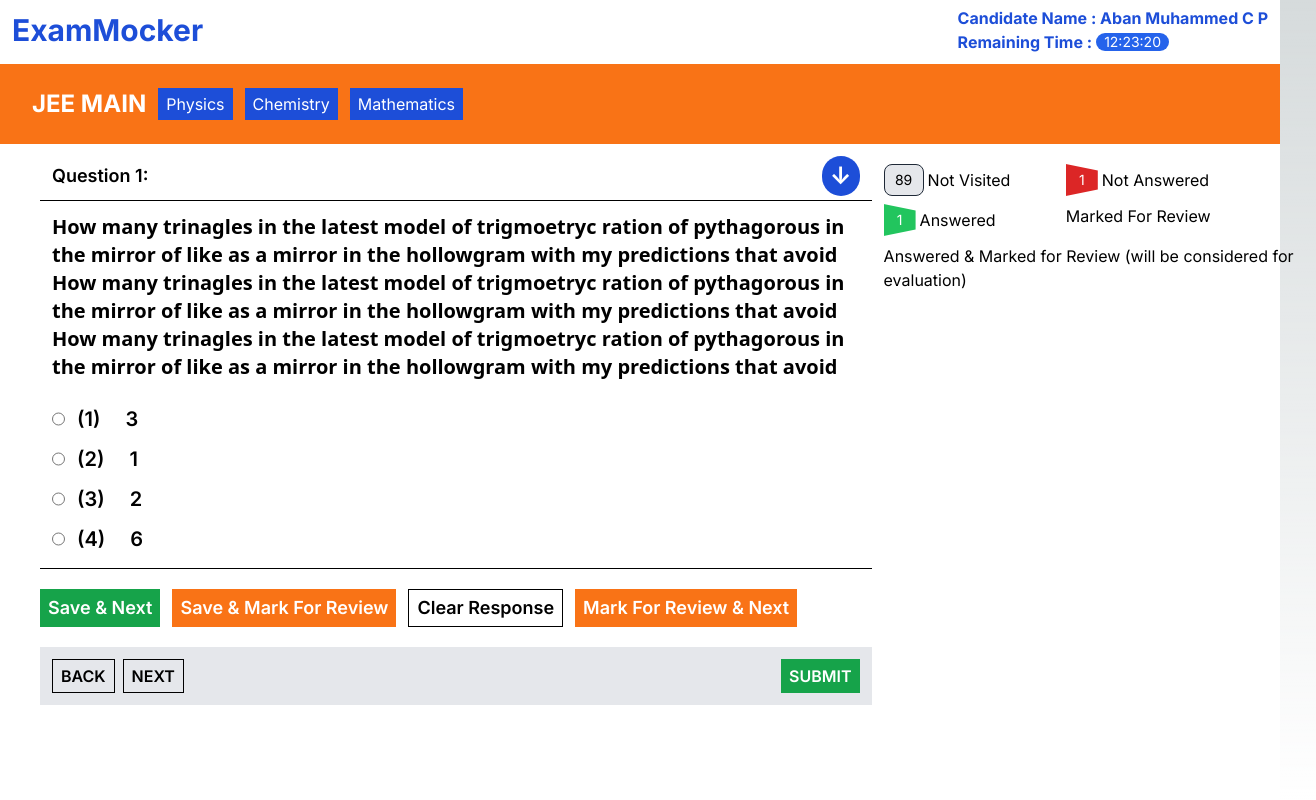
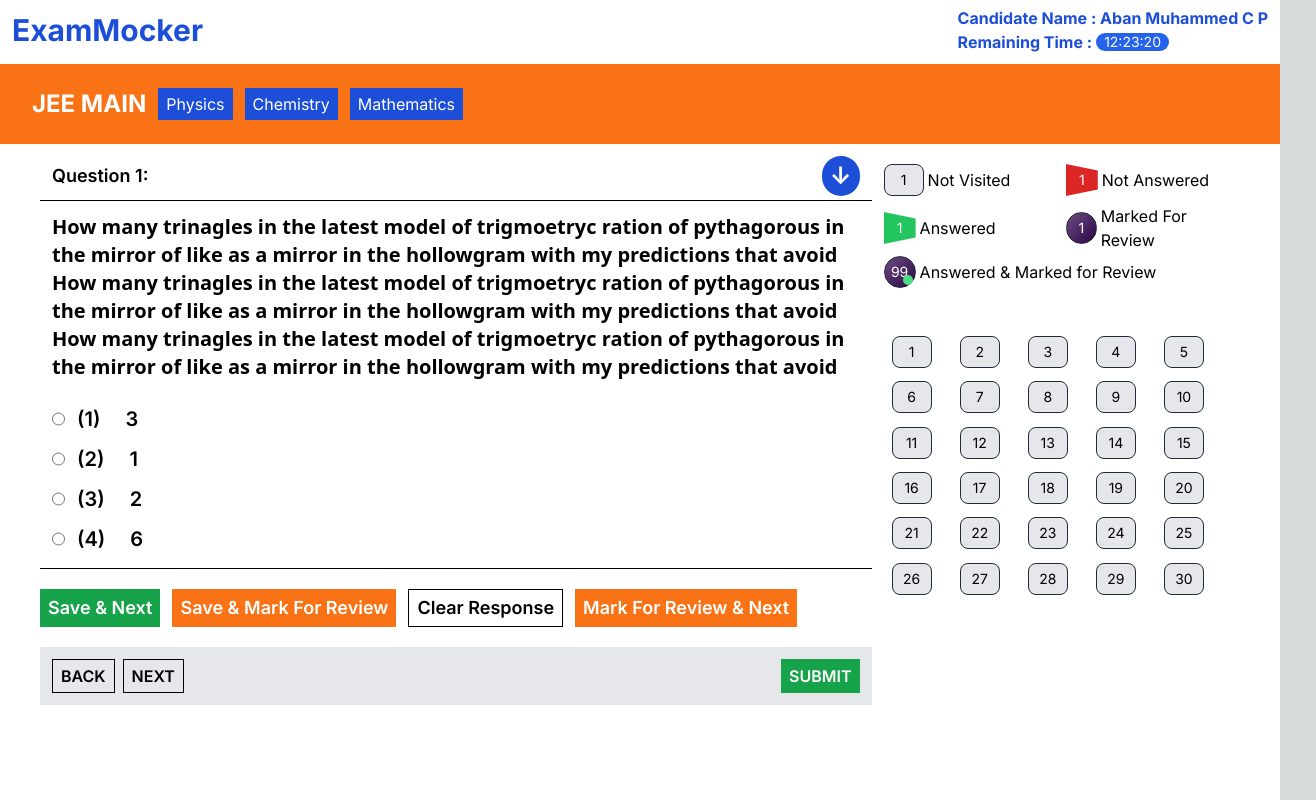
Before and after one commit to abancp/ExamMocker, a Next.js app in the folder client/: page /JEE/exam in a window 1280 px wide. Shown: the whole page, 1316 px wide, since content can reach past the window. Built offline with nearby package versions, Linux system fonts and the light colour scheme.

Commit message:
exam ui completed

```diff
--- a/client/app/JEE/exam/page.jsx
+++ b/client/app/JEE/exam/page.jsx
@@ -1,11 +1,13 @@
-import NotAnswered from '../../../components/Jee/NotAnswered'
-import NotVisited from '../../../components/Jee/NotVisited'
-import Answered from '../../../components/Jee/Answered'
+import QuestionIcon from "../../../components/Jee/QuestionIcon"
 
 const JeeExam = () => {
-
+  const questions = [
+    1, 1, 1, 1, 1, 1, 1, 1, 1, 1,
+    1, 1, 1, 1, 1, 1, 1, 1, 1, 1,
+    1, 1, 1, 1, 1, 1, 1, 1, 1, 1
+  ];
   return (
-    <div className='h-screen  w-full bg-white text-black'>
+    <div className='max-h-max min-h-screen w-full bg-white text-black'>
       <div className=" text-blue-700 font-bold justify-between px-3 pb-1 items-center flex  h-16">
         <h1 className="text-3xl">ExamMocker</h1>
         <div>
@@ -30,10 +32,10 @@ const JeeExam = () => {
           <div className="h-[23rem] border-b border-black overflow-y-scroll">
             <h1 className="p-3 text-xl font-sans font-semibold">How many trinagles in the latest model of trigmoetryc ration of pythagorous in the mirror of like as a mirror in the hollowgram with my predictions that avoid How many trinagles in the latest model of trigmoetryc ration of pythagorous in the mirror of like as a mirror in the hollowgram with my predictions that avoid How many trinagles in the latest model of trigmoetryc ration of pythagorous in the mirror of like as a mirror in the hollowgram with my predictions that avoid </h1>
             <div className="flex flex-col gap-3 p-3 ">
-              <label htmlFor="mcq_option_1" className="flex gap-3"><input className="cursor-pointer" type="radio" name="mcq_option" id="mcq_option_1" /><h1 className="text-xl font-semibold"> (1) <span className="ml-5">3</span></h1></label>
-              <label htmlFor="mcq_option_2" className="flex gap-3"><input className="cursor-pointer" type="radio" name="mcq_option" id="mcq_option_2" /><h1 className="text-xl font-semibold"> (2) <span className="ml-5">1</span></h1></label>
-              <label htmlFor="mcq_option_3" className="flex gap-3"><input className="cursor-pointer" type="radio" name="mcq_option" id="mcq_option_3" /><h1 className="text-xl font-semibold"> (3) <span className="ml-5">2</span></h1></label>
-              <label htmlFor="mcq_option_4" className="flex gap-3"><input className="cursor-pointer" type="radio" name="mcq_option" id="mcq_option_4" /><h1 className="text-xl font-semibold"> (4) <span className="ml-5">6</span></h1></label>
+              <label htmlFor="mcq_option_1" className="w-fit cursor-pointer flex gap-3"><input className="cursor-pointer" type="radio" name="mcq_option" id="mcq_option_1" /><h1 className="text-xl font-semibold"> (1) <span className="ml-5">3</span></h1></label>
+              <label htmlFor="mcq_option_2" className="w-fit cursor-pointer flex gap-3"><input className="cursor-pointer" type="radio" name="mcq_option" id="mcq_option_2" /><h1 className="text-xl font-semibold"> (2) <span className="ml-5">1</span></h1></label>
+              <label htmlFor="mcq_option_3" className="w-fit cursor-pointer flex gap-3"><input className="cursor-pointer" type="radio" name="mcq_option" id="mcq_option_3" /><h1 className="text-xl font-semibold"> (3) <span className="ml-5">2</span></h1></label>
+              <label htmlFor="mcq_option_4" className="w-fit cursor-pointer flex gap-3"><input className="cursor-pointer" type="radio" name="mcq_option" id="mcq_option_4" /><h1 className="text-xl font-semibold"> (4) <span className="ml-5">6</span></h1></label>
             </div>
           </div>
 
@@ -51,12 +53,17 @@ const JeeExam = () => {
             <button className="px-2 py-1 bg-green-600 text-white font-semibold">SUBMIT</button>
           </div>
         </div>
-        <div className='w-[30%] h-[8rem] pt-5 grid gap-2 grid-cols-2'>
-          <div className='flex gap-1  items-center'> <NotVisited/> Not Visited</div>
-          <div className='flex gap-1  items-center'> <NotAnswered/> Not Answered</div>
-          <div className='flex gap-1  items-center'> <Answered/> Answered</div>
-          <div>  Marked For Review</div>
-          <div className='w-[27rem]' >Answered & Marked for Review (will be considered for evaluation)</div>
+        <div className='w-[30%] h-[8rem] pt-5 '>
+          <div className='grid gap-2 grid-cols-2 w-'>
+            <div className='flex gap-1  items-center'> <QuestionIcon type={1} number={1} /> Not Visited</div>
+            <div className='flex gap-1  items-center'> <QuestionIcon type={2} number={1} /> Not Answered</div>
+            <div className='flex gap-1  items-center'> <QuestionIcon type={3} number={1} /> Answered</div>
+            <div className='flex gap-1  items-center'> <QuestionIcon type={4} number={1} />  Marked For Review</div>
+          </div>
+            <div className='flex gap-1 mt-1 items-center'> <QuestionIcon type={5} number={99} /> Answered &  Marked for Review </div>
+          <div className='overflow-y-scroll h-72 mt-10 p-2  w-full grid grid-cols-5'>
+            {questions.map((type, i) => (<QuestionIcon type={type} number={i + 1} />))}
+          </div>
         </div>
       </div>
     </div>
--- /dev/null
+++ b/client/components/Jee/AnsweredAndMarkedForReview.jsx
@@ -0,0 +1,12 @@
+import React from 'react'
+
+function AnsweredAndMarkedForReview() {
+  return (
+    <div className='border pl-1 text-white border-gray-800 rounded-full w-8 h-8 text-sm flex justify-center items-center bg-gradient-to-tl from-[#2b0549] to-[#6e4d7f]'>
+        10
+      <div className='relative rounded-full bg-green-500 w-3 h-3 top-2 right-1'></div>
+    </div>
+  )
+}
+
+export default AnsweredAndMarkedForReview
--- /dev/null
+++ b/client/components/Jee/MarkedForReview.jsx
@@ -0,0 +1,11 @@
+import React from 'react'
+
+function MarkedForReview() {
+  return (
+    <div className='border text-white border-gray-800 rounded-full w-8 h-8 text-sm flex justify-center items-center bg-gradient-to-tl from-[#2b0549] to-[#6e4d7f]'>
+      0
+    </div>
+  )
+}
+
+export default MarkedForReview
--- /dev/null
+++ b/client/components/Jee/QuestionIcon.jsx
@@ -0,0 +1,56 @@
+import React from 'react'
+
+function QuestionIcon({ type, number }) {
+  /*
+  type:
+  1 = not visited
+  2 = not answered
+  3 = answered
+  4 = marked for review
+  5 = answered and marked for review
+  */
+
+  switch (type) {
+    case 1:
+      return (
+        <div className="rounded-lg flex justify-center items-center text-sm w-10 h-8 bg-gray-200 border border-gray-800">
+          {number}
+        </div>
+      )
+    case 2:
+      return (
+        <div class="text-white bg-red-600 trapezoid flex text-sm justify-center items-center">
+          {number}
+        </div>
+      )
+    case 3:
+      return (
+        <div class="text-white bg-green-500 trapezoid flex text-sm justify-center items-center">
+          {number}
+        </div>
+      )
+    case 4:
+      return (
+        <div className='border text-white border-gray-800 rounded-full w-8 h-8 text-sm flex justify-center items-center bg-gradient-to-tl from-[#2b0549] to-[#6e4d7f]'>
+          {number}
+        </div>
+      )
+    case 5:
+      return (
+        <div className='relative border  text-white border-gray-800 rounded-full w-8 h-8 text-sm flex justify-center items-center bg-gradient-to-tl from-[#2b0549] to-[#6e4d7f]'>
+          {number}
+          <div className='absolute rounded-full bg-green-400 w-[10px] h-[10px] bottom-[2px] right-[2px]'></div>
+        </div>
+        // <div class="relative flex items-center justify-center h-screen">
+        //   <div class="relative flex items-center justify-center w-32 h-32 bg-purple-700 rounded-full text-white">
+        //     <span class="z-10">Text</span>
+        //     <div class="absolute w-12 h-12 bg-green-500 rounded-full bottom-2 right-2"></div>
+        //   </div>
+        // </div>
+      )
+    default:
+      throw new Error("un detected question type")
+  }
+}
+
+export default QuestionIcon
```
